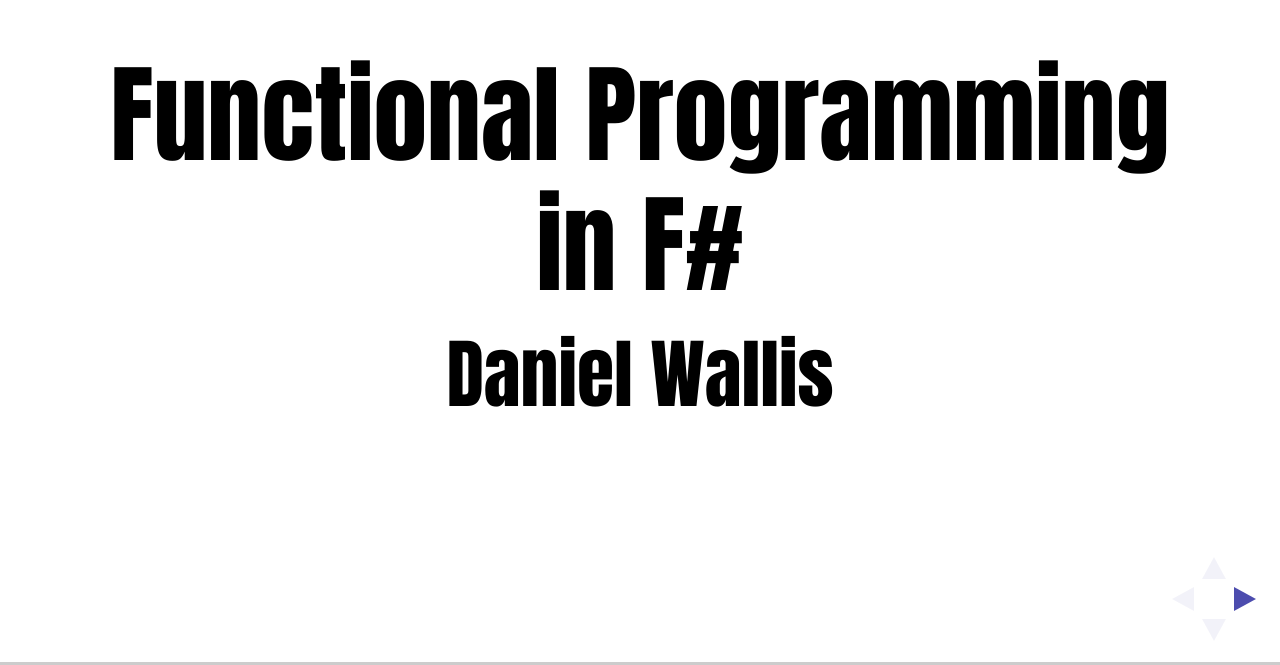
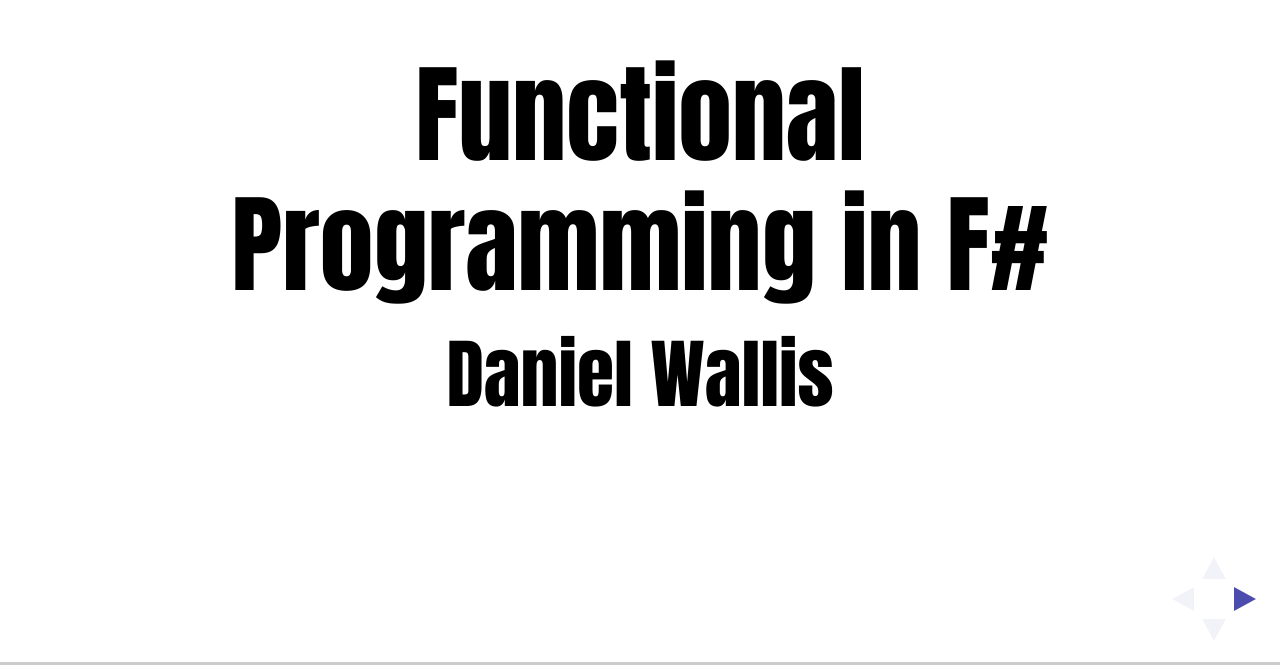
Before and after one commit to dwally89/HowToGetF-ToMakeYouASandwichAndMore, a website: page index.html in a window 1280 px wide. Shown: the part 135-800 px from the top of the page. Drawn offline with Linux system fonts and the light colour scheme; a web font is replaced by a local one.

Commit message:
Change width to 75%

```diff
--- a/index.html
+++ b/index.html
@@ -280,7 +280,7 @@ let AddAmounts (x:int&lt'a&gt) (y:int&lt'a&gt) =
 			// More info https://github.com/hakimel/reveal.js#configuration
 			Reveal.initialize({
 				height:"100%",
-				width:"100%",
+				width:"75%",
 				history: true,
 
 				// More info https://github.com/hakimel/reveal.js#dependencies
```
